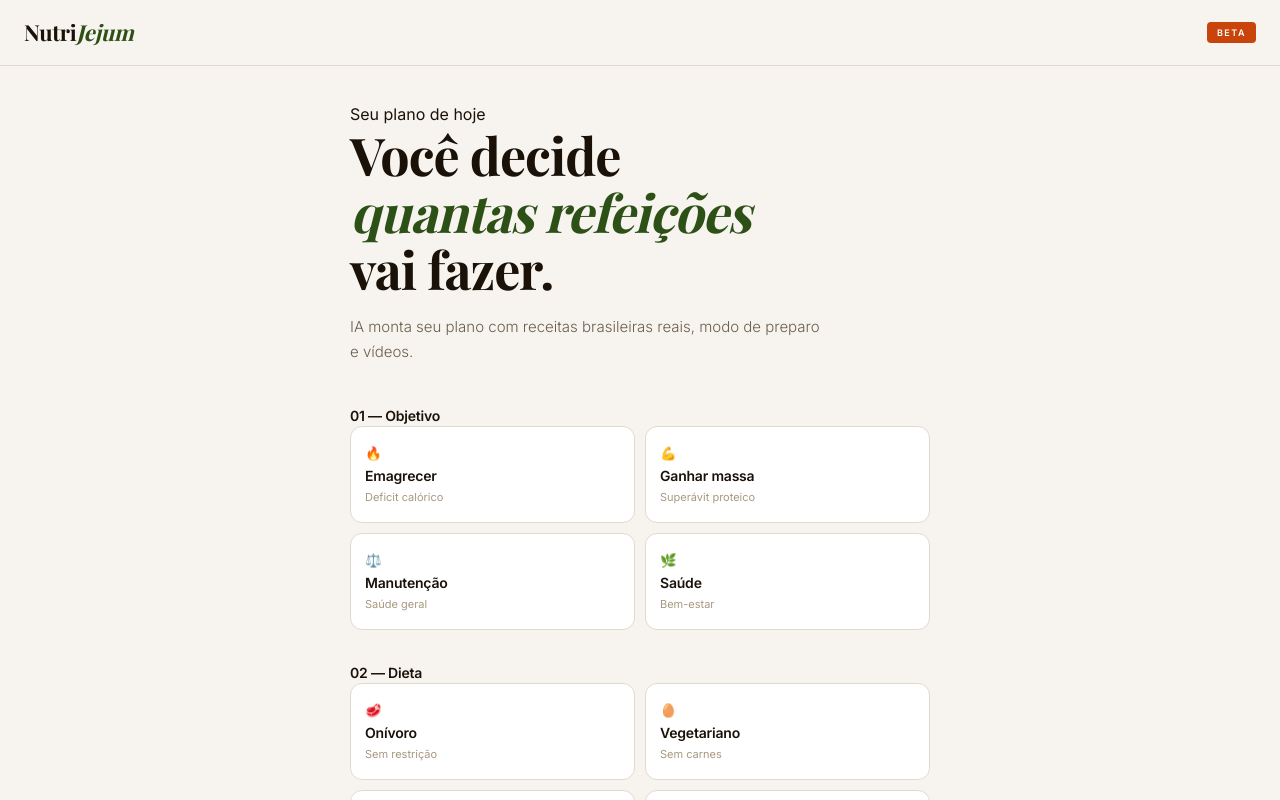
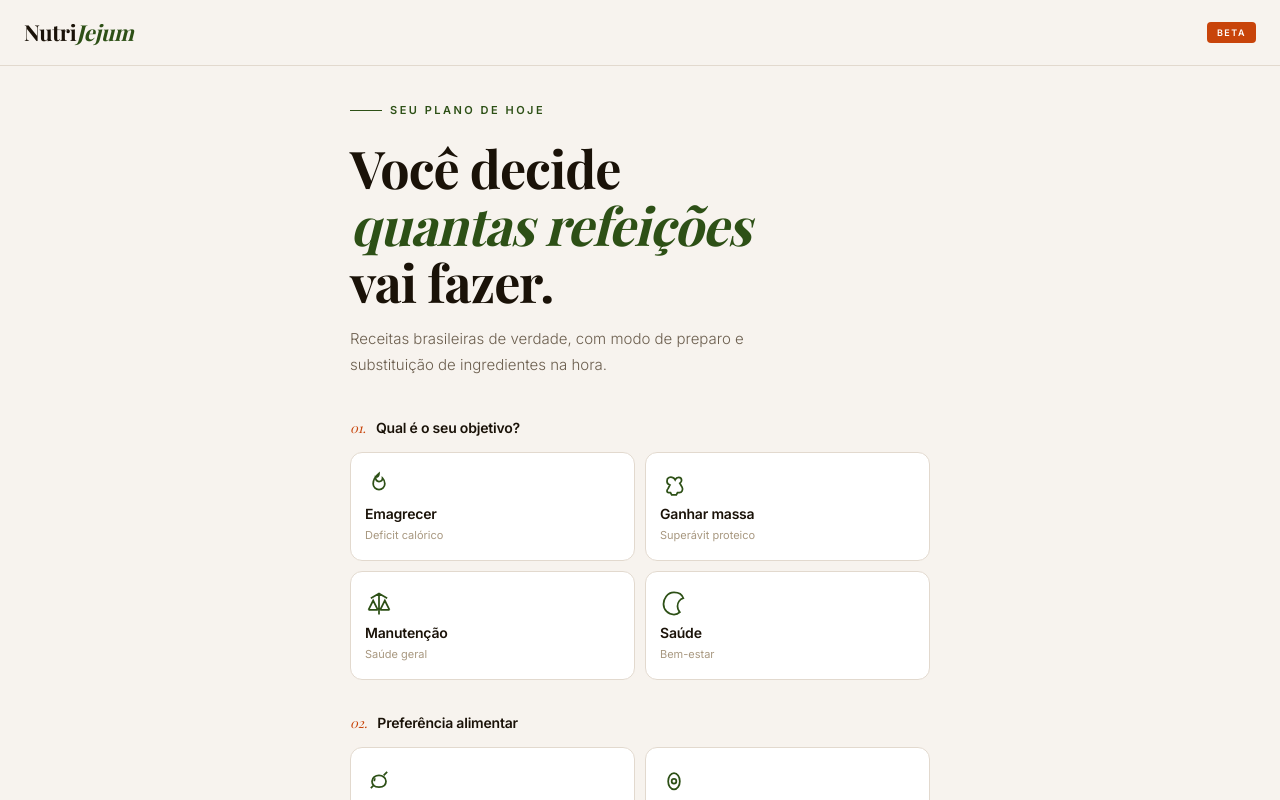
Before and after one commit to elevanceseguros/Nutri, a Next.js app: page / in a window 1280 px wide. Shown: the top 800 px of the page. Built offline with nearby package versions, Linux system fonts and the light colour scheme; a web font is replaced by a local one.

Commit message:
Update page.tsx

```diff
--- a/src/app/page.tsx
+++ b/src/app/page.tsx
@@ -8,11 +8,10 @@ type Dieta = "onivoro" | "vegetariano" | "vegano" | "lowcarb";
 type Screen = "onboarding" | "loading" | "plan";
 
 interface Ingrediente { item: string; substituto: string; }
-interface Video { id: string; titulo: string; canal: string; thumb: string; url: string; }
 interface Refeicao {
   nome: string; horario: string; emoji: string; prato: string;
   descricao: string; ingredientes: Ingrediente[]; preparo: string[];
-  youtube_busca: string; video?: Video;
+  foto_url?: string; youtube_busca: string;
   calorias: number; proteinas_g: number; carboidratos_g: number; gorduras_g: number;
 }
 interface Plano {
@@ -22,13 +21,25 @@ interface Plano {
 }
 
 const OBJETIVO_LABELS: Record<Objetivo, string> = {
-  emagrecer: "Emagrecer 🔥", massa: "Ganhar Massa 💪",
-  manutencao: "Manutenção ⚖️", saude: "Saúde 🌿",
+  emagrecer: "Emagrecimento", massa: "Ganho de Massa",
+  manutencao: "Manutenção", saude: "Saúde Geral",
 };
 const DIETA_LABELS: Record<Dieta, string> = {
-  onivoro: "Onívoro 🥩", vegetariano: "Vegetariano 🥚",
-  vegano: "Vegano 🌱", lowcarb: "Low Carb 🥑",
+  onivoro: "Onívoro", vegetariano: "Vegetariano",
+  vegano: "Vegano", lowcarb: "Low Carb",
 };
+
+// SVG Icons
+const IconFire = () => <svg viewBox="0 0 24 24" fill="none" stroke="currentColor" strokeWidth="1.5"><path d="M12 2c0 0-5 4-5 9a5 5 0 0010 0c0-2-1-4-2-5 0 2-1 3-3 3s-3-2-3-4c0 0 3 1 3-3z"/></svg>;
+const IconMuscle = () => <svg viewBox="0 0 24 24" fill="none" stroke="currentColor" strokeWidth="1.5"><path d="M6.5 6.5c1-1 2.5-1.5 4-1 1 .3 2 1 2.5 2 .5-1 1.5-2 3-2s2.5 1 2.5 2.5c0 1-.5 2-1.5 2.5L19 14c.5 1 .5 2 0 3s-1.5 1.5-2.5 1.5H15l-1 2H10l-1-2H7.5C6.5 18.5 6 18 6 17s.5-1.5 1-2l1.5-3C7 11.5 6 10.5 6 9c0-.5.2-1.5.5-2.5z"/></svg>;
+const IconBalance = () => <svg viewBox="0 0 24 24" fill="none" stroke="currentColor" strokeWidth="1.5"><path d="M12 3v18M5 7l7-4 7 4M3 17l4-8 4 8M13 17l4-8 4 8M3 17h8M13 17h8"/></svg>;
+const IconLeaf = () => <svg viewBox="0 0 24 24" fill="none" stroke="currentColor" strokeWidth="1.5"><path d="M12 2C6 2 3 8 3 12c0 5 4 9 9 9 2 0 4-1 5-2-1-1-2-3-2-5 0-3 2-6 5-7-1-3-4-5-8-5z"/></svg>;
+const IconMeat = () => <svg viewBox="0 0 24 24" fill="none" stroke="currentColor" strokeWidth="1.5"><path d="M12 8c-3 0-6 2-6 5s2 5 6 5 6-2 6-5-3-5-6-5zM8 13c0-1 .5-2 1-2M19 5l-3 3M5 19l3-3"/></svg>;
+const IconEgg = () => <svg viewBox="0 0 24 24" fill="none" stroke="currentColor" strokeWidth="1.5"><ellipse cx="12" cy="13" rx="5" ry="7"/><circle cx="12" cy="13" r="2"/></svg>;
+const IconSeed = () => <svg viewBox="0 0 24 24" fill="none" stroke="currentColor" strokeWidth="1.5"><path d="M12 22V12M12 12C12 7 8 4 4 4c0 4 2 8 8 8zM12 12c0-5 4-8 8-8 0 4-2 8-8 8z"/></svg>;
+const IconAvocado = () => <svg viewBox="0 0 24 24" fill="none" stroke="currentColor" strokeWidth="1.5"><ellipse cx="12" cy="13" rx="6" ry="8"/><circle cx="12" cy="14" r="2.5"/></svg>;
+const IconPlate = () => <svg viewBox="0 0 24 24" fill="none" stroke="currentColor" strokeWidth="1.5"><circle cx="12" cy="12" r="9"/><path d="M8 12h8M12 8v8"/></svg>;
+const IconLamp = () => <svg viewBox="0 0 24 24" fill="none" stroke="currentColor" strokeWidth="1.5"><path d="M9 18h6M12 2a6 6 0 00-3 11.2V15h6v-1.8A6 6 0 0012 2z"/></svg>;
 
 export default function Home() {
   const [objetivo, setObjetivo] = useState<Objetivo | null>(null);
@@ -53,7 +64,7 @@ export default function Home() {
         headers: { "Content-Type": "application/json" },
         body: JSON.stringify({ objetivo, dieta, refeicoes }),
       });
-      if (!res.ok) throw new Error("Erro na API");
+      if (!res.ok) throw new Error("Erro");
       const data: Plano = await res.json();
       setPlano(data);
       setOpenMeal(0);
@@ -69,41 +80,55 @@ export default function Home() {
     setSwapped(prev => ({ ...prev, [key]: !prev[key] }));
   }
 
+  const objetivoOpts = [
+    { v: "emagrecer" as Objetivo, Icon: IconFire, label: "Emagrecer", sub: "Deficit calórico" },
+    { v: "massa" as Objetivo, Icon: IconMuscle, label: "Ganhar massa", sub: "Superávit proteico" },
+    { v: "manutencao" as Objetivo, Icon: IconBalance, label: "Manutenção", sub: "Saúde geral" },
+    { v: "saude" as Objetivo, Icon: IconLeaf, label: "Saúde", sub: "Bem-estar" },
+  ];
+  const dietaOpts = [
+    { v: "onivoro" as Dieta, Icon: IconMeat, label: "Onívoro", sub: "Sem restrição" },
+    { v: "vegetariano" as Dieta, Icon: IconEgg, label: "Vegetariano", sub: "Sem carnes" },
+    { v: "vegano" as Dieta, Icon: IconSeed, label: "Vegano", sub: "100% vegetal" },
+    { v: "lowcarb" as Dieta, Icon: IconAvocado, label: "Low Carb", sub: "Menos carboidrato" },
+  ];
+
   return (
     <>
       <header className={styles.header}>
         <div className={styles.logo}>
           Nutri<span className={styles.logoAccent}>Jejum</span>
         </div>
-        <div className={styles.badge}>BETA</div>
+        <div className={styles.badge}>Beta</div>
       </header>
 
       <main className={styles.main}>
 
         {screen === "onboarding" && (
           <div className="fade-up">
-            <div className={styles.heroLabel}>Seu plano de hoje</div>
+            <div className={styles.heroEyebrow}>
+              <div className={styles.heroLine} />
+              <span className={styles.heroEyebrowText}>Seu plano de hoje</span>
+            </div>
             <h1 className={styles.heroTitle}>
               Você decide<br />
-              <span className={styles.heroEm}>quantas refeições</span><br />
+              <em className={styles.heroEm}>quantas refeições</em><br />
               vai fazer.
             </h1>
             <p className={styles.heroSub}>
-              IA monta seu plano com receitas brasileiras reais, modo de preparo e vídeos.
+              Receitas brasileiras de verdade, com modo de preparo e substituição de ingredientes na hora.
             </p>
 
             <div className={styles.qBlock}>
-              <div className={styles.qLabel}>01 — Objetivo</div>
+              <div className={styles.qLabelRow}>
+                <span className={styles.qNum}>01.</span>
+                <span className={styles.qLabel}>Qual é o seu objetivo?</span>
+              </div>
               <div className={styles.qGrid}>
-                {([
-                  ["emagrecer","🔥","Emagrecer","Deficit calórico"],
-                  ["massa","💪","Ganhar massa","Superávit proteico"],
-                  ["manutencao","⚖️","Manutenção","Saúde geral"],
-                  ["saude","🌿","Saúde","Bem-estar"],
-                ] as [Objetivo,string,string,string][]).map(([v,ic,lb,sub]) => (
+                {objetivoOpts.map(({ v, Icon, label, sub }) => (
                   <button key={v} className={`${styles.qBtn} ${objetivo===v ? styles.qBtnActive : ""}`} onClick={()=>setObjetivo(v)}>
-                    <span className={styles.qIcon}>{ic}</span>
-                    <span className={styles.qBtnLabel}>{lb}</span>
+                    <div className={styles.qBtnIcon}><Icon /></div>
+                    <span className={styles.qBtnLabel}>{label}</span>
                     <span className={styles.qBtnSub}>{sub}</span>
                   </button>
                 ))}
@@ -111,17 +136,15 @@ export default function Home() {
             </div>
 
             <div className={styles.qBlock}>
-              <div className={styles.qLabel}>02 — Dieta</div>
+              <div className={styles.qLabelRow}>
+                <span className={styles.qNum}>02.</span>
+                <span className={styles.qLabel}>Preferência alimentar</span>
+              </div>
               <div className={styles.qGrid}>
-                {([
-                  ["onivoro","🥩","Onívoro","Sem restrição"],
-                  ["vegetariano","🥚","Vegetariano","Sem carnes"],
-                  ["vegano","🌱","Vegano","100% vegetal"],
-                  ["lowcarb","🥑","Low Carb","Menos carboidrato"],
-                ] as [Dieta,string,string,string][]).map(([v,ic,lb,sub]) => (
+                {dietaOpts.map(({ v, Icon, label, sub }) => (
                   <button key={v} className={`${styles.qBtn} ${dieta===v ? styles.qBtnActive : ""}`} onClick={()=>setDieta(v)}>
-                    <span className={styles.qIcon}>{ic}</span>
-                    <span className={styles.qBtnLabel}>{lb}</span>
+                    <div className={styles.qBtnIcon}><Icon /></div>
+                    <span className={styles.qBtnLabel}>{label}</span>
                     <span className={styles.qBtnSub}>{sub}</span>
                   </button>
                 ))}
@@ -129,7 +152,10 @@ export default function Home() {
             </div>
 
             <div className={styles.qBlock}>
-              <div className={styles.qLabel}>03 — Refeições hoje</div>
+              <div className={styles.qLabelRow}>
+                <span className={styles.qNum}>03.</span>
+                <span className={styles.qLabel}>Quantas refeições hoje?</span>
+              </div>
               <div className={styles.mealsGrid}>
                 {([[1,"OMAD"],[2,"16:8"],[3,"Clássico"],[4,"+Lanches"],[5,"Fracionado"]] as [number,string][]).map(([v,sub]) => (
                   <button key={v} className={`${styles.mealBtn} ${refeicoes===v ? styles.qBtnActive : ""}`} onClick={()=>setRefeicoes(v)}>
@@ -143,16 +169,18 @@ export default function Home() {
             {erro && <div className={styles.errMsg}>⚠️ {erro}</div>}
 
             <button className={`${styles.btnPrimary} ${!canGenerate ? styles.btnDisabled : ""}`} disabled={!canGenerate} onClick={gerarPlano}>
-              ✨ Gerar meu plano de hoje →
+              Gerar meu plano →
             </button>
           </div>
         )}
 
         {screen === "loading" && (
           <div className={styles.loadWrap}>
+            <div className={styles.spinnerWrap}>
               <div className={styles.spinner} />
+            </div>
             <div className={styles.loadTitle}>Montando seu plano...</div>
-            <div className={styles.loadSub}>Buscando receitas e vídeos brasileiros</div>
+            <div className={styles.loadSub}>Buscando receitas e fotos dos pratos</div>
           </div>
         )}
 
@@ -178,15 +206,17 @@ export default function Home() {
             </div>
 
             <div className={styles.tipCard}>
-              <div className={styles.tipIcon}>💡</div>
+              <div className={styles.tipIcon}><IconLamp /></div>
+              <div>
                 <div className={styles.tipTitle}>Dica do dia</div>
                 <p className={styles.tipText}>{plano.dica_do_dia}</p>
+              </div>
             </div>
 
             {plano.refeicoes.map((r, i) => (
               <div key={i} className={styles.mealCard}>
                 <div className={styles.mealHead} onClick={()=>setOpenMeal(openMeal===i ? -1 : i)}>
-                  <div className={styles.mealIcon}>{r.emoji || "🍽️"}</div>
+                  <div className={styles.mealIconWrap}><IconPlate /></div>
                   <div className={styles.mealInfo}>
                     <div className={styles.mealName}>{r.nome}</div>
                     <div className={styles.mealTime}>{r.horario} · {r.prato}</div>
@@ -197,12 +227,19 @@ export default function Home() {
 
                 {openMeal === i && (
                   <div className={styles.mealBody}>
-                    <div className={styles.dishPhotoPlaceholder}>{r.emoji || "🍽️"}</div>
+                    {r.foto_url ? (
+                      <img src={r.foto_url} alt={r.prato} className={styles.dishPhoto} />
+                    ) : (
+                      <div className={styles.dishPhotoPlaceholder}>
+                        <IconPlate />
+                      </div>
+                    )}
 
+                    <div className={styles.mealBodyContent}>
                       <div className={styles.dishTitle}>{r.prato}</div>
                       <p className={styles.dishDesc}>{r.descricao}</p>
 
-                    <div className={styles.ingLabel}>Ingredientes — toque para substituir</div>
+                      <div className={styles.sectionLabel}>Ingredientes</div>
                       <ul className={styles.ingList}>
                         {r.ingredientes.map((ing, j) => {
                           const key = `${i}-${j}`;
@@ -211,18 +248,20 @@ export default function Home() {
                             <li key={j} className={styles.ingItem}>
                               <div className={styles.ingLeft}>
                                 <span className={styles.dot} />
-                              <span>{isSwapped ? ing.substituto : ing.item}</span>
+                                <span>{isSwapped ? `↩ ${ing.substituto}` : ing.item}</span>
                               </div>
-                            <button className={styles.swapBtn} onClick={()=>toggleSwap(i,j)}>
-                              {isSwapped ? "↩ original" : "⇄ trocar"}
+                              <button
+                                className={`${styles.swapBtn} ${isSwapped ? styles.swapped : ""}`}
+                                onClick={()=>toggleSwap(i,j)}
+                              >
+                                {isSwapped ? "original" : "substituir"}
                               </button>
                             </li>
                           );
                         })}
                       </ul>
 
-                    <div className={styles.prepSection}>
-                      <div className={styles.prepTitle}>Modo de preparo</div>
+                      <div className={styles.sectionLabel}>Modo de preparo</div>
                       <div className={styles.prepSteps}>
                         {(r.preparo || []).map((passo, k) => (
                           <div key={k} className={styles.prepStep}>
@@ -231,26 +270,12 @@ export default function Home() {
                           </div>
                         ))}
                       </div>
-                    </div>
-
-                    {r.video && (
-                      <div className={styles.videoSection}>
-                        <div className={styles.videoTitle}>▶ Vídeo no YouTube</div>
-                        <a href={r.video.url} target="_blank" rel="noopener noreferrer" className={styles.videoLink}>
-                          <img src={r.video.thumb} alt={r.video.titulo} className={styles.videoThumb} />
-                          <div className={styles.videoInfo}>
-                            <div className={styles.videoName}>{r.video.titulo}</div>
-                            <div className={styles.videoChannel}>{r.video.canal}</div>
-                          </div>
-                          <span className={styles.ytIcon}>▶</span>
-                        </a>
-                      </div>
-                    )}
 
                       <div className={styles.miniMacros}>
-                      <span className={styles.mm}>Prot: <strong>{r.proteinas_g}g</strong></span>
+                        <span className={styles.mm}>Proteína: <strong>{r.proteinas_g}g</strong></span>
                         <span className={styles.mm}>Carbs: <strong>{r.carboidratos_g}g</strong></span>
-                      <span className={styles.mm}>Gord: <strong>{r.gorduras_g}g</strong></span>
+                        <span className={styles.mm}>Gorduras: <strong>{r.gorduras_g}g</strong></span>
+                      </div>
                     </div>
                   </div>
                 )}
@@ -259,7 +284,7 @@ export default function Home() {
 
             <div className={styles.actionRow}>
               <button className={styles.btnSecondary} onClick={()=>setScreen("onboarding")}>← Refazer</button>
-              <button className={styles.btnPrimary} onClick={gerarPlano}>🔄 Novo plano</button>
+              <button className={styles.btnPrimary} onClick={gerarPlano}>Novo plano →</button>
             </div>
           </div>
         )}
```
Lines whose indentation alone changed are shown as unchanged.
